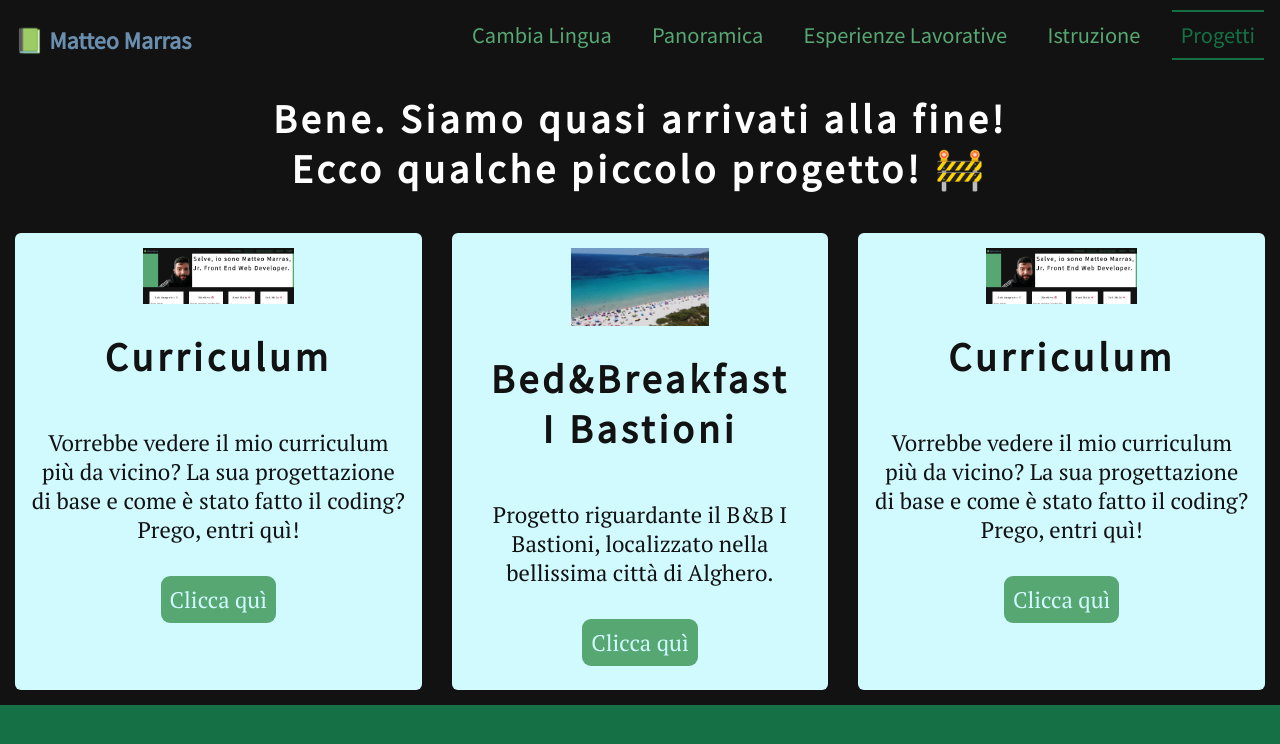
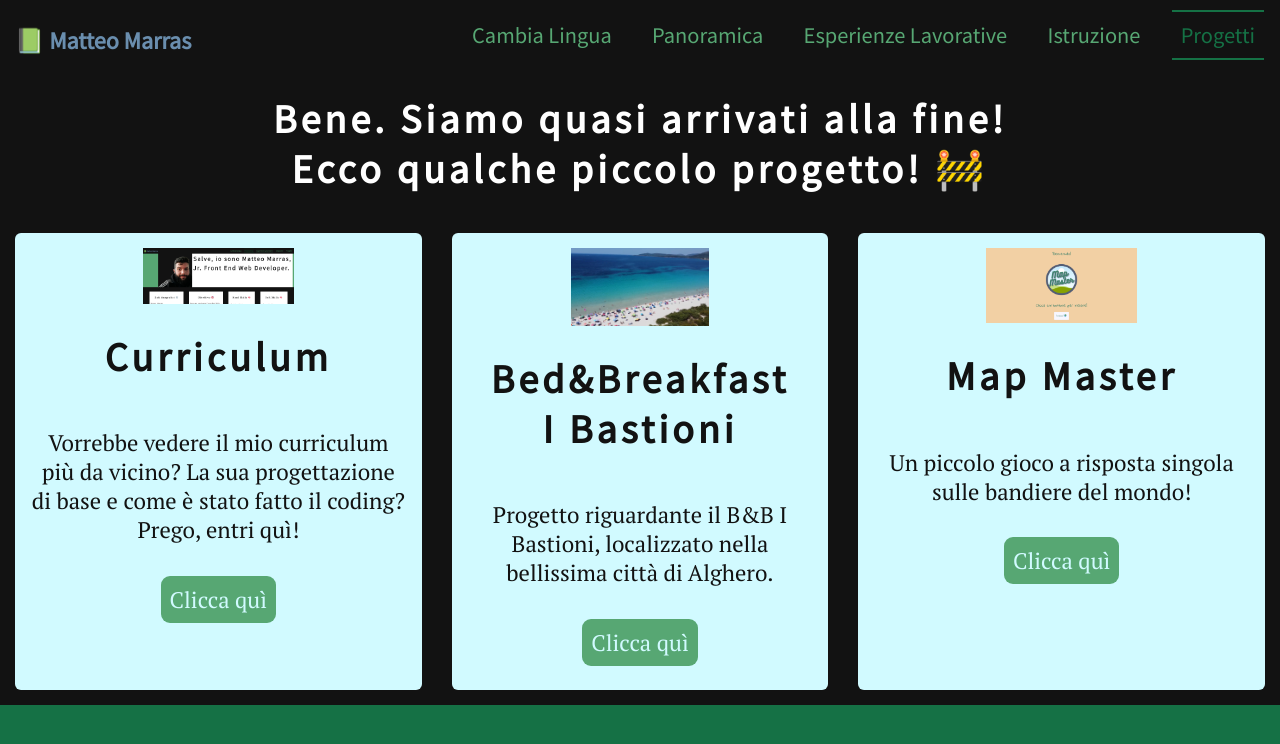
Before and after one commit to matteomarrass/my-portfolio, a React (Create React App) app: page /projects in a window 1280 px wide. Shown: the top 744 px of the page. Built offline with nearby package versions, Linux system fonts and the light colour scheme.

Commit message:
Added last project and fixed error

```diff
--- a/src/components/CardProjects.jsx
+++ b/src/components/CardProjects.jsx
@@ -1,7 +1,8 @@
 import './app.css';
-import {bedAndBreak, curriculum} from './Lists'
+import {bedAndBreak, curriculum, quizGame} from './Lists'
 import projects1 from './img/project1.png'
 import projects2 from './img/project2.jpg'
+import projects3 from './img/project3.png'
 
 const CardStudy = () => {
     return(
@@ -19,10 +20,10 @@ const CardStudy = () => {
                 <button><a href="https://github.com/matteomarrass/bed-and-breakfast-i-bastioni" target="_blank" rel="noopener noreferrer">Clicca quì</a></button>
             </div>
             <div className='cardProject'>
-                <img src={projects1} alt="project1" />
-                <h1 className='titleProject'>{curriculum.title}</h1>
-                <p>{curriculum.whatIdid}</p>
-                <button><a href="http://www.google.it" target="_blank" rel="noopener noreferrer">Clicca quì</a></button>
+                <img src={projects3} alt="project1" />
+                <h1 className='titleProject'>{quizGame.title}</h1>
+                <p>{quizGame.whatIdid}</p>
+                <button><a href="https://github.com/matteomarrass/map-master" target="_blank" rel="noopener noreferrer">Clicca quì</a></button>
             </div>
         </section>
     )
--- a/src/components/Homepage IT.jsx
+++ b/src/components/Homepage IT.jsx
@@ -54,7 +54,7 @@ const HomepageIT = () => {
         {/*UpPoints and Down*/}
         <section className="passions">
           <h1 className="titlePassion">Ma c'è dell'altro!</h1>
-          <h1 className="titlePassion">Ho anche delle passioni!</h1>
+          <h1 className="titlePassion">Ho anche altre passioni!</h1>
           {/*Card Passions*/}
           <section className="cardSection">
           <div className="card">
--- a/src/components/Lists.js
+++ b/src/components/Lists.js
@@ -25,5 +25,6 @@ const ipsia = new Studies('Diploma di IPSIA manutentore elettrico-elettronico
 const lingue = new Studies('Livello di lingue 🗺️', '🇮🇹: Madrelingua', '🇬🇧: B2 (Livello certificato IELTS)', '🇪🇸: B2 (livello conversazionale)')
 const curriculum = new Project('Curriculum', 'Vorrebbe vedere il mio curriculum più da vicino? La sua progettazione di base e come è stato fatto il coding? Prego, entri quì!')
 const bedAndBreak = new Project('Bed&Breakfast I Bastioni', 'Progetto riguardante il B&B I Bastioni, localizzato nella bellissima città di Alghero.')
+const quizGame = new Project('Map Master', 'Un piccolo gioco a risposta singola sulle bandiere del mondo!')
 
-export {developer, factory, codecademy, ipsia, lingue, curriculum, bedAndBreak};
+export {developer, factory, codecademy, ipsia, lingue, curriculum, bedAndBreak, quizGame};
```
Also changed, not shown: src/components/img/project3.png (added).
